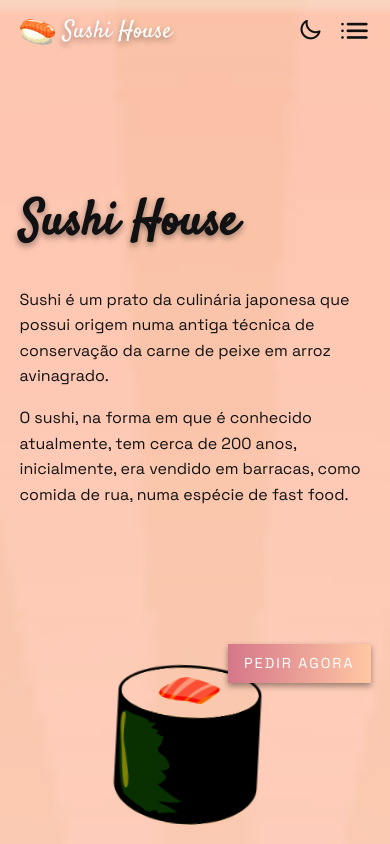
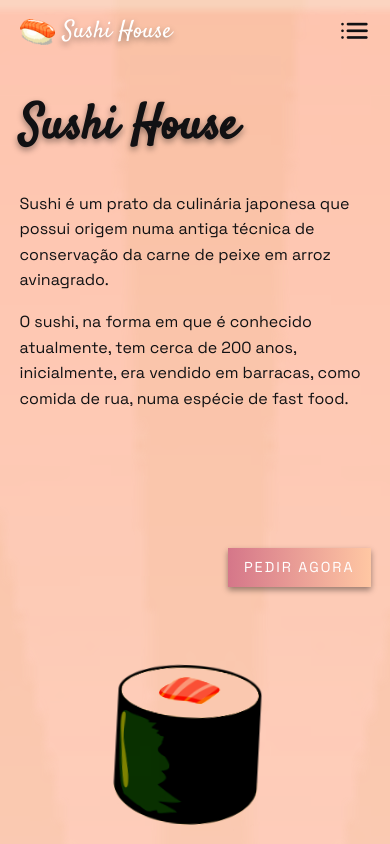
Before and after one commit to dev-marcioreis/sushi-house, a plain HTML site: page index.html in a window 390 px wide. Shown: the top 844 px of the page. Drawn offline with nearby package versions, Linux system fonts and the light colour scheme.

Commit message:
Projeto finalizado

```diff
--- a/assets/css/style.css
+++ b/assets/css/style.css
@@ -166,7 +166,7 @@ img {
   align-items: center;
   justify-content: space-between;
 }
-.navbar__logo, .toggle__btn, .change__theme {
+.navbar__logo, .toggle__btn {
   display: flex;
   cursor: pointer;
 }
@@ -197,10 +197,6 @@ img {
   font-size: 2rem;
   display: none;
 }
-.change__theme {
-  font-size: 1.5rem;
-  color: var(--color-black);
-}
 .navbar__menu {
   display: flex;
   align-items: center;
@@ -208,7 +204,7 @@ img {
 }
 .navbar__list {
   display: flex;
-  gap: 3rem;
+  gap: 2rem;
 }
 .navbar__link {
   font-size: 1.2rem;
@@ -221,6 +217,7 @@ img {
 .navbar__image-1, .navbar__image-2 {
   display: none;
 }
+
 
 /*==========JavaScript==========*/
 .scrolling {
@@ -605,6 +602,9 @@ img {
 @media (max-width: 992px) {
 
   /*==========Header==========*/
+  .navbar__btn {
+    display: none;
+  }
   .navbar__logo img {
     width: 2.2rem;
   }
@@ -649,11 +649,6 @@ img {
   #closeBtn {
     display: none;
   }
-  .change__theme {
-    position: absolute;
-    top: .7rem;
-    right: 3rem;
-  }
   .overlay {
     position: fixed;
     top: 4.2rem;
@@ -665,13 +660,14 @@ img {
     z-index: -1;
   }
 
+
   /*==========Home==========*/
   .home {
     height: 100vh;
   }
   .home__container {
     flex-direction: column-reverse;
-    padding-block-start: 10rem;
+    padding-block-start: 4rem;
   }
   .home__image {
     width: 17rem;
--- a/assets/js/main.js
+++ b/assets/js/main.js
@@ -35,7 +35,6 @@ window.addEventListener('scroll', () => {
     document.querySelector('.header').classList.toggle('scrolling', window.scrollY)
 })
 
-
 // Scroll Up
 const scrollUp = () => {
     const scrollUp = document.querySelector('.scroll__up')
--- a/index.html
+++ b/index.html
@@ -51,8 +51,10 @@
 					<img src="assets/images/leaf1.png" alt="Navbar image" class="navbar__image-1">
 					<img src="assets/images/leaf4.png" alt="Navbar image" class="navbar__image-2">
 				</div>
+				<div class="navbar__btn">
+					<a href="#" class="btn">pedir agora</a>
+				</div>
 				<div class="navbar__buttons-change">
-					<span class="change__theme" id="themeBtn"><i class="uil uil-moon"></i></span>
 					<div class="toggle__btn">
 						<span id="openBtn"><i class="uil uil-list-ul"></i></span>
 						<span id="closeBtn"><i class="uil uil-times"></i></span>
```
